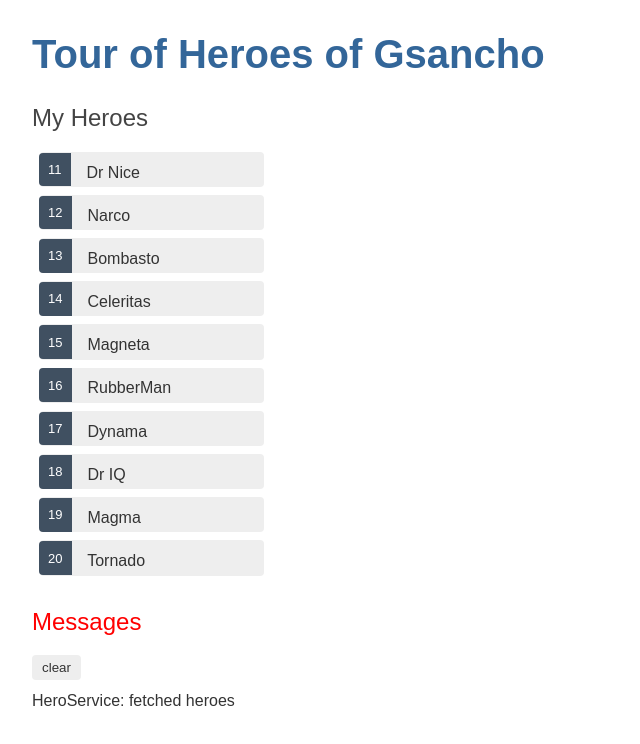
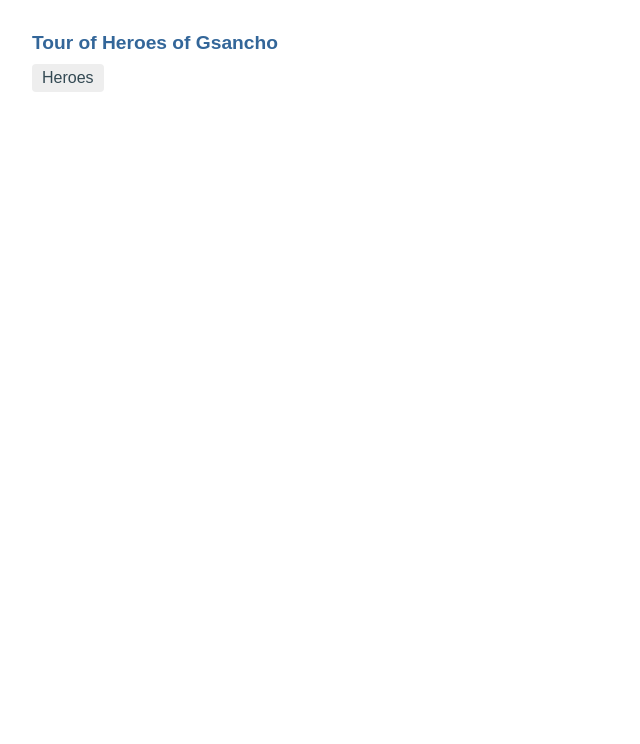
Before and after one commit to Luqheltod/Angular, an Angular app in the folder Heroes-Tour/: page / in a window 1280 px wide. Shown: the top 744 px of the page, without its empty margins (0-640 px from the left). Built offline with nearby package versions, Linux system fonts and the light colour scheme.

Commit message:
added routing

```diff
--- a/Heroes-Tour/src/app/app.component.css
+++ b/Heroes-Tour/src/app/app.component.css
@@ -0,0 +1,23 @@
+/* AppComponent's private CSS styles */
+h1 {
+    font-size: 1.2em;
+    margin-bottom: 0;
+  }
+  nav a {
+    padding: 5px 10px;
+    text-decoration: none;
+    margin-top: 10px;
+    display: inline-block;
+    background-color: #eee;
+    border-radius: 4px;
+  }
+  nav a:visited, a:link {
+    color: #334953;
+  }
+  nav a:hover {
+    color: #039be5;
+    background-color: #cfd8dc;
+  }
+  nav a.active {
+    color: #039be5;
+  }
--- a/Heroes-Tour/src/app/app.component.html
+++ b/Heroes-Tour/src/app/app.component.html
@@ -1,3 +1,6 @@
 <h1>{{title}}</h1>
-<app-heroes></app-heroes>
+<nav>
+    <a routerLink="/heroes">Heroes</a>
+  </nav>
+<router-outlet></router-outlet>
 <app-messages></app-messages>
```
Also changed, not shown: Heroes-Tour/src/app/app-routing.module.ts (+7 -6 lines).
